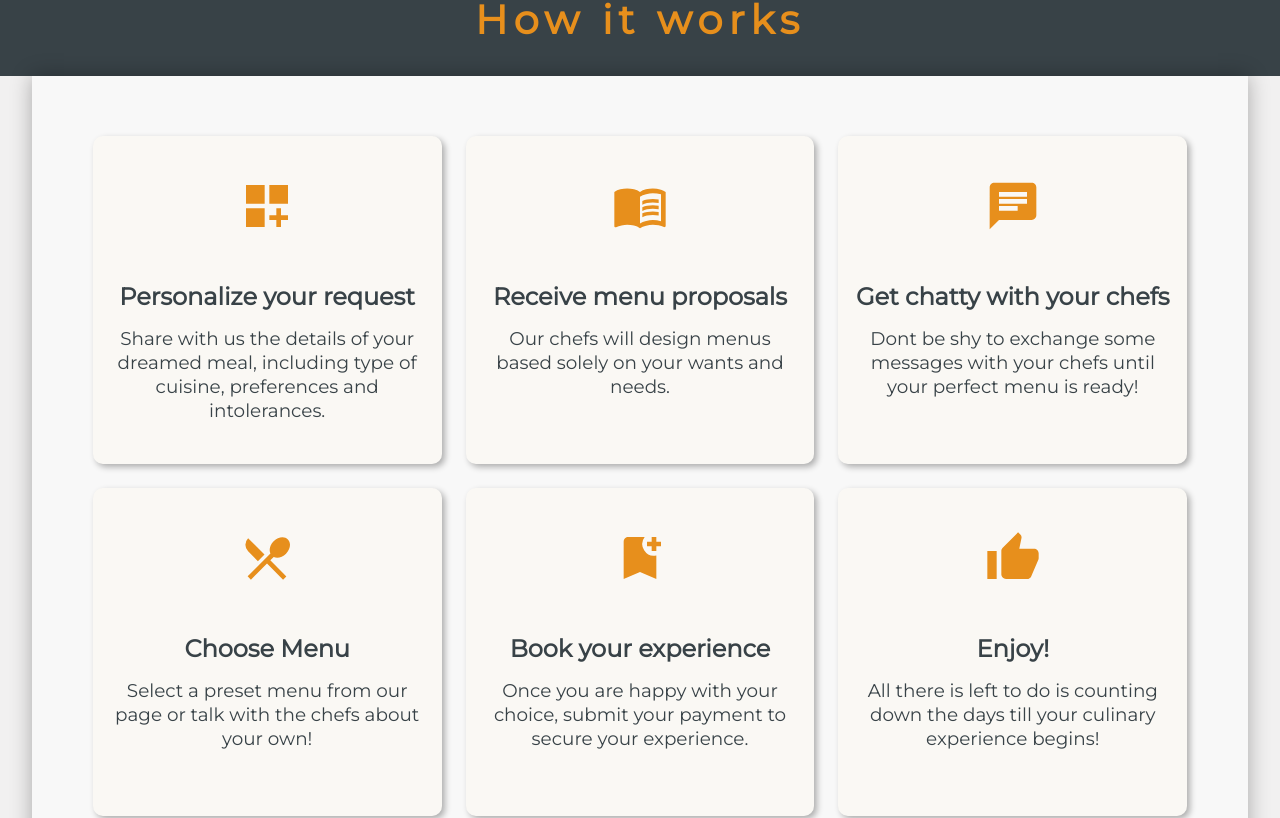
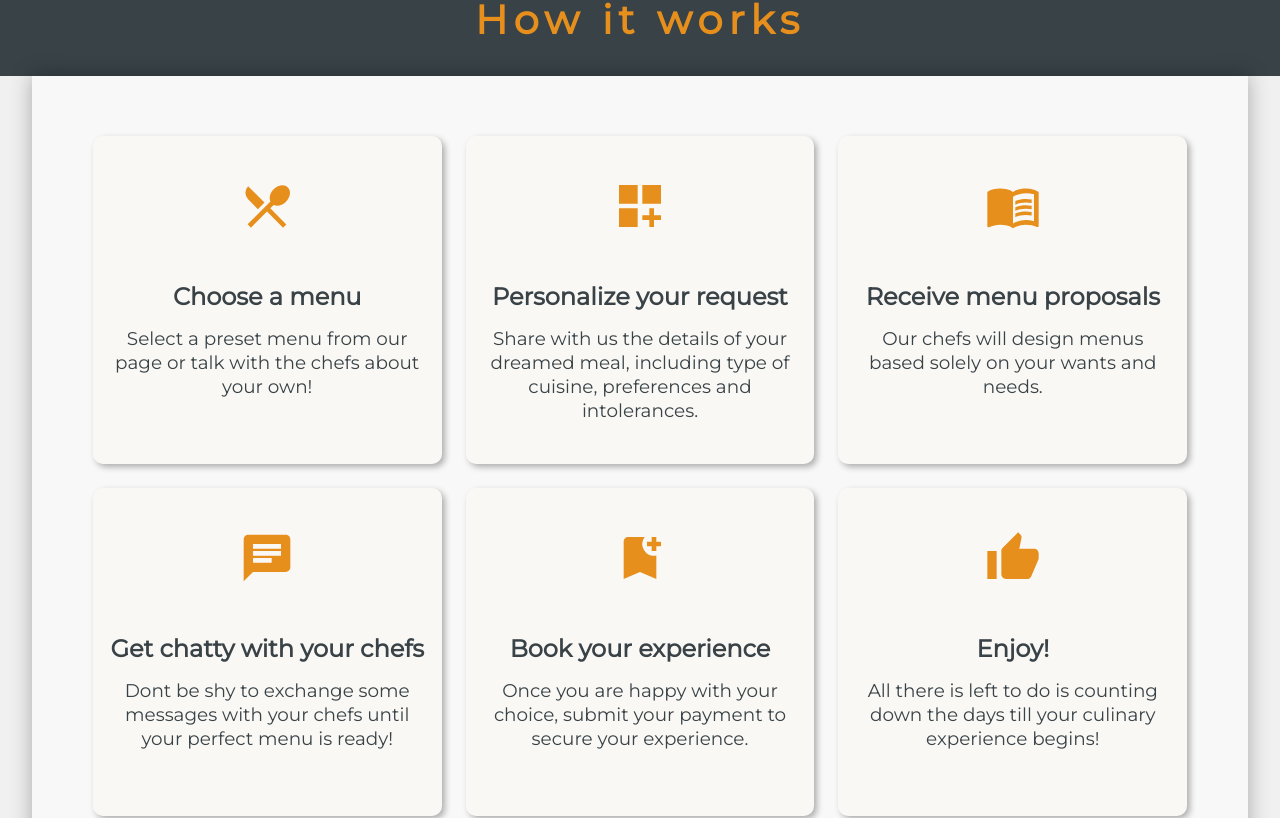
Before and after one commit to AdriandGrigore/HireChef-Website, a React (Create React App) app: page / in a window 1280 px wide. Shown: the part 3491-4309 px from the top of the page. Built offline with nearby package versions, Linux system fonts and the light colour scheme.

Commit message:
choose a menu is now the first instruction

```diff
--- a/src/components/Instructions/Instructions.js
+++ b/src/components/Instructions/Instructions.js
@@ -7,6 +7,15 @@ function Instructions() {
     <section className='instructions-section'>
         <div className='instructions-section-container'>
             <div className='instructions-section-grid-container'>
+                <div className='card'>
+                    <div className='card-icon'>
+                        <MdOutlineRestaurantMenu />
+                    </div>
+                    <h3>Choose a menu</h3>
+                    <p>
+                        Select a preset menu from our page or talk with the chefs about your own!
+                    </p>
+                </div>
                 <div className='card'>
                     <div className='card-icon'>
                         <MdDashboardCustomize />
@@ -38,15 +47,6 @@ function Instructions() {
                 </div>
                 <div className='card'>
                     <div className='card-icon'>
-                        <MdOutlineRestaurantMenu />
-                    </div>
-                    <h3>Choose Menu</h3>
-                    <p>
-                        Select a preset menu from our page or talk with the chefs about your own!
-                    </p>
-                </div>
-                <div className='card'>
-                    <div className='card-icon'>
                         <MdBookmarkAdd />
                     </div>
                     <h3>Book your experience</h3>
```
